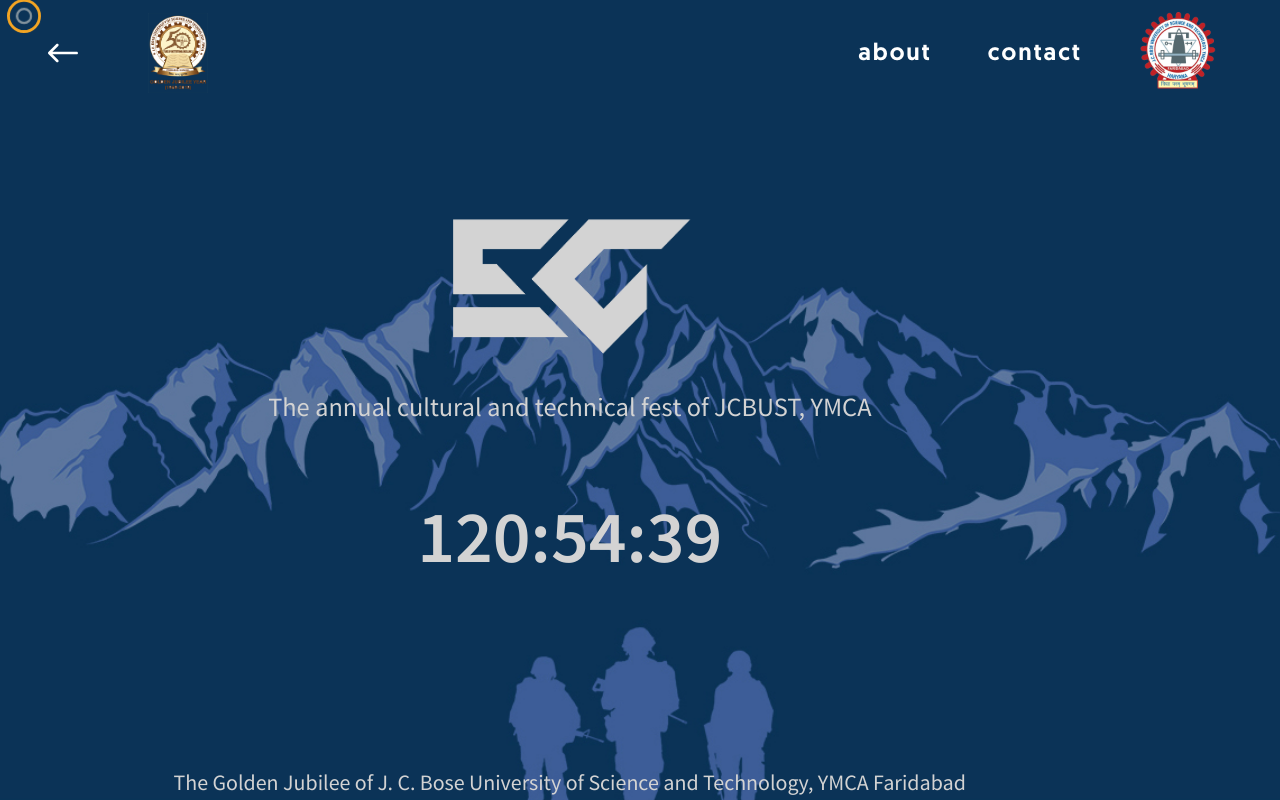
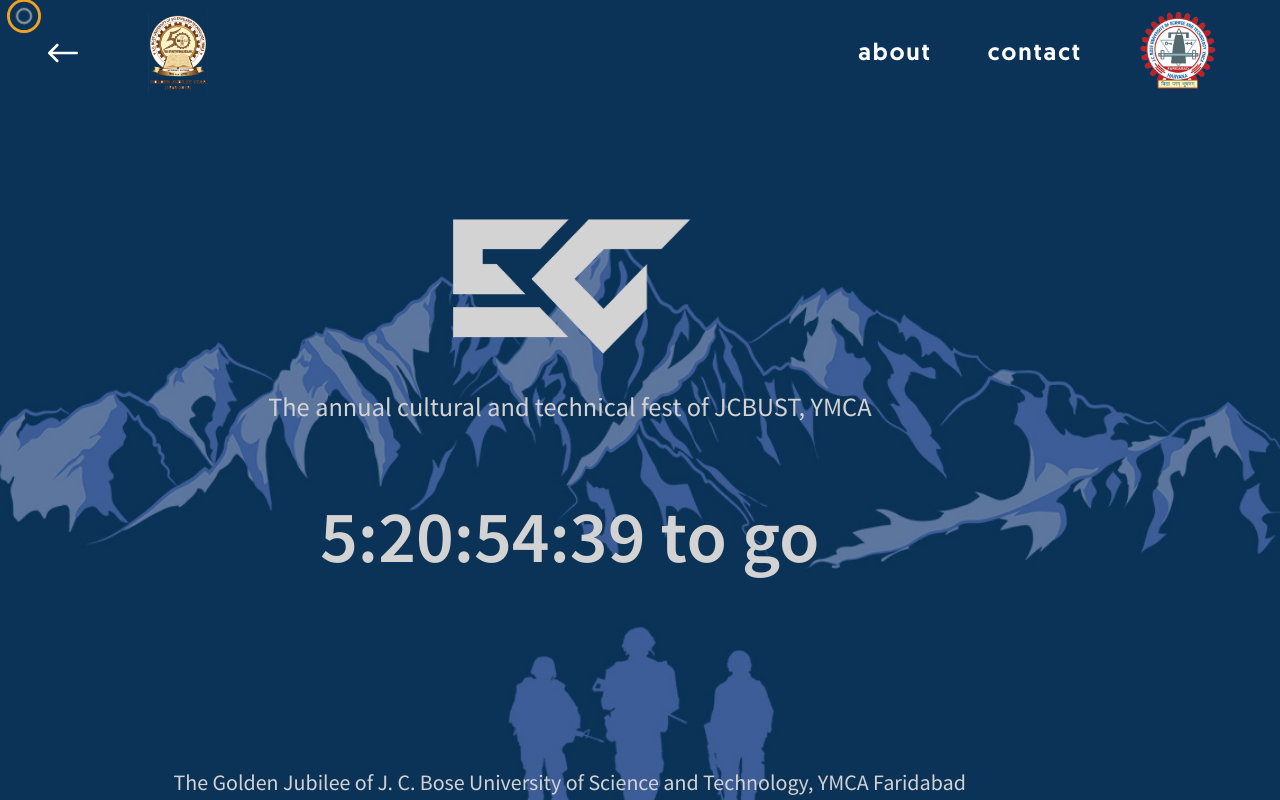
Before and after one commit to Manan-YMCA/Manan-YMCA.github.io, a PHP site: page / in a window 1280 px wide. Run offline with PHP 8.4, Linux system fonts and the light colour scheme.

Commit message:
updated timer, updated logos of ymca

```diff
--- a/css/style.css
+++ b/css/style.css
@@ -501,6 +501,12 @@
 	color: #d3d3d3 !important;
 	margin-top: 64px !important;
 }
+.timer {
+	font-family: HiraKakuStdN-W8;
+	text-transform: lowercase !important;
+	color: #d3d3d3 !important;
+	margin-top: 64px !important;
+}
 
 .go-to-site {
 	cursor: pointer;
@@ -510,11 +516,11 @@
 	transition: all 0.2s;
 	font-size: 24px !important;
 }
-.go-to-site:hover {
+/* .go-to-site:hover {
 	color: var(--orange);
 	border-color: var(--orange) !important;
 	background-color: rgba(0, 0, 0, 0);
-}
+} */
 .golden-jubilee-p {
 	font-size: 20px !important;
 	text-align: center !important;
@@ -577,7 +583,7 @@
 .about-p {
 	font-family: Helvetica;
 	font-size: 21px !important;
-	color: #f5a623;
+	color: white;
 	text-align: left !important;
 }
 
--- a/index.html
+++ b/index.html
@@ -33,7 +33,7 @@
 				<a href="http://www.ymcaust.ac.in"
 					><img
 						id="jcboselogo"
-						src="./images/jcbose.png"
+						src="./images/jcbose_chota.png"
 						alt="J C Bose Golden Jublee Logo"
 				/></a>
 			</span>
@@ -62,7 +62,7 @@
 					<a href="http://www.ymcaust.ac.in"
 						><img
 							id="ymcalogo"
-							src="./images/ymca.png"
+							src="./images/ymca_chota.png"
 							alt="JCBUST, YMCA  Logo"
 					/></a>
 				</li>
@@ -88,7 +88,7 @@
 					</p>
 					<!-- <h2 class="coming-soon">Coming Soon...</h2> -->
 					<div id="box">
-						<h2 class="coming-soon" id="pg"></h2>
+						<h2 class="timer" id="pg"></h2>
 					</div>
 					<p class="golden-jubilee-p">
 						The Golden Jubilee of J. C. Bose University of Science
--- a/js/timer.js
+++ b/js/timer.js
@@ -22,11 +22,13 @@
 
 	// Output the result in an element with id="demo"
 	document.getElementById("pg").innerHTML =
-		days * 24 + ":" + minutes + ":" + seconds;
+		// days * 24 + ":" + minutes + ":" + seconds;
+		days + ":" + hours + ":" + minutes + ":" + seconds + " to go";
 
 	// If the count down is over, write some text
 	if (remaining < 0) {
 		clearInterval(x);
-		document.getElementById("pg").innerHTML = "coming any moment...";
+		document.getElementById("pg").innerHTML =
+			"<h2 class='coming-soon'>Coming Soon...</h2>";
 	}
 }, 1000);
```
Also changed, not shown: images/jcbose_chota.png (added), images/ymca_chota.png (added).
